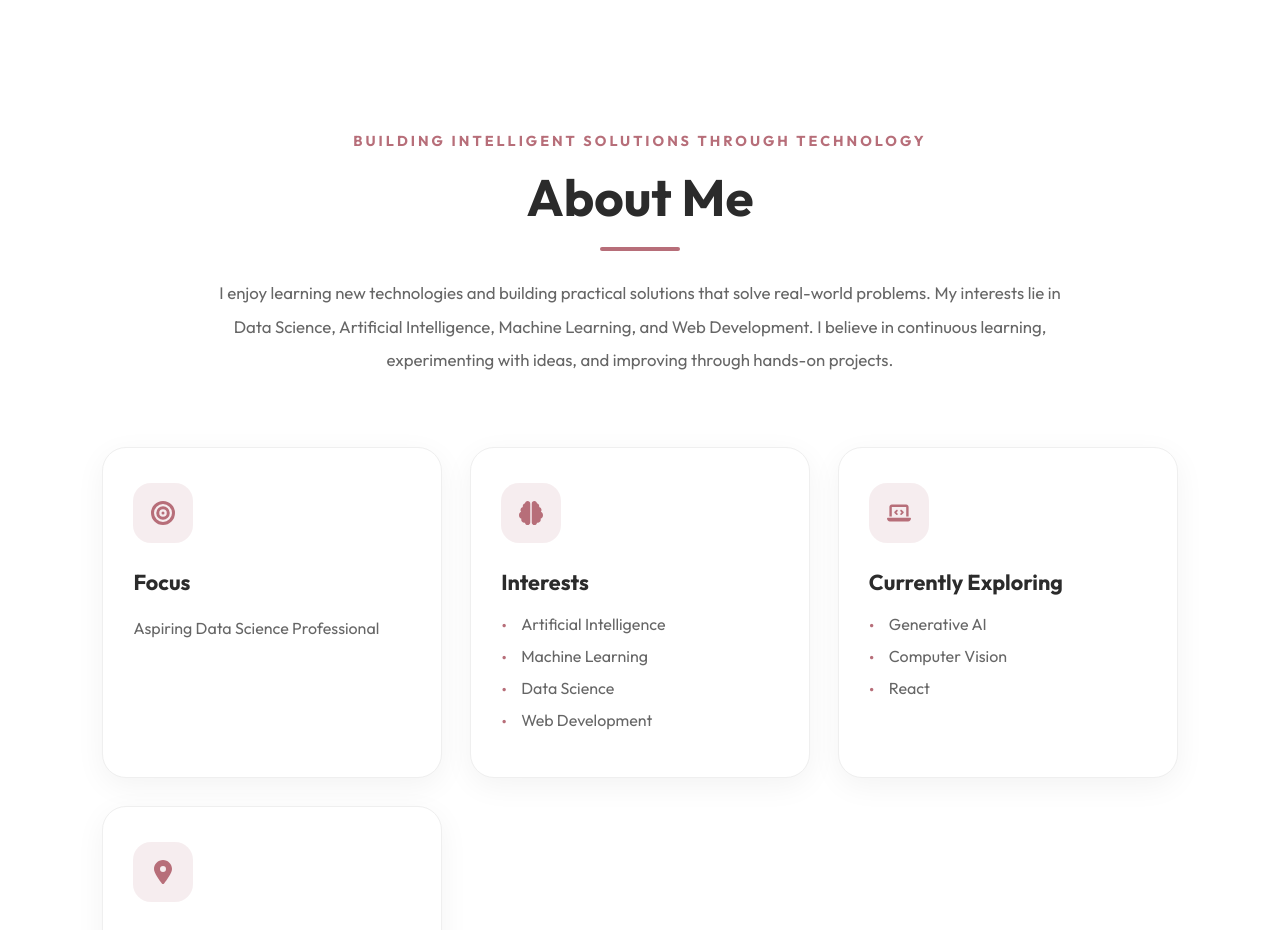
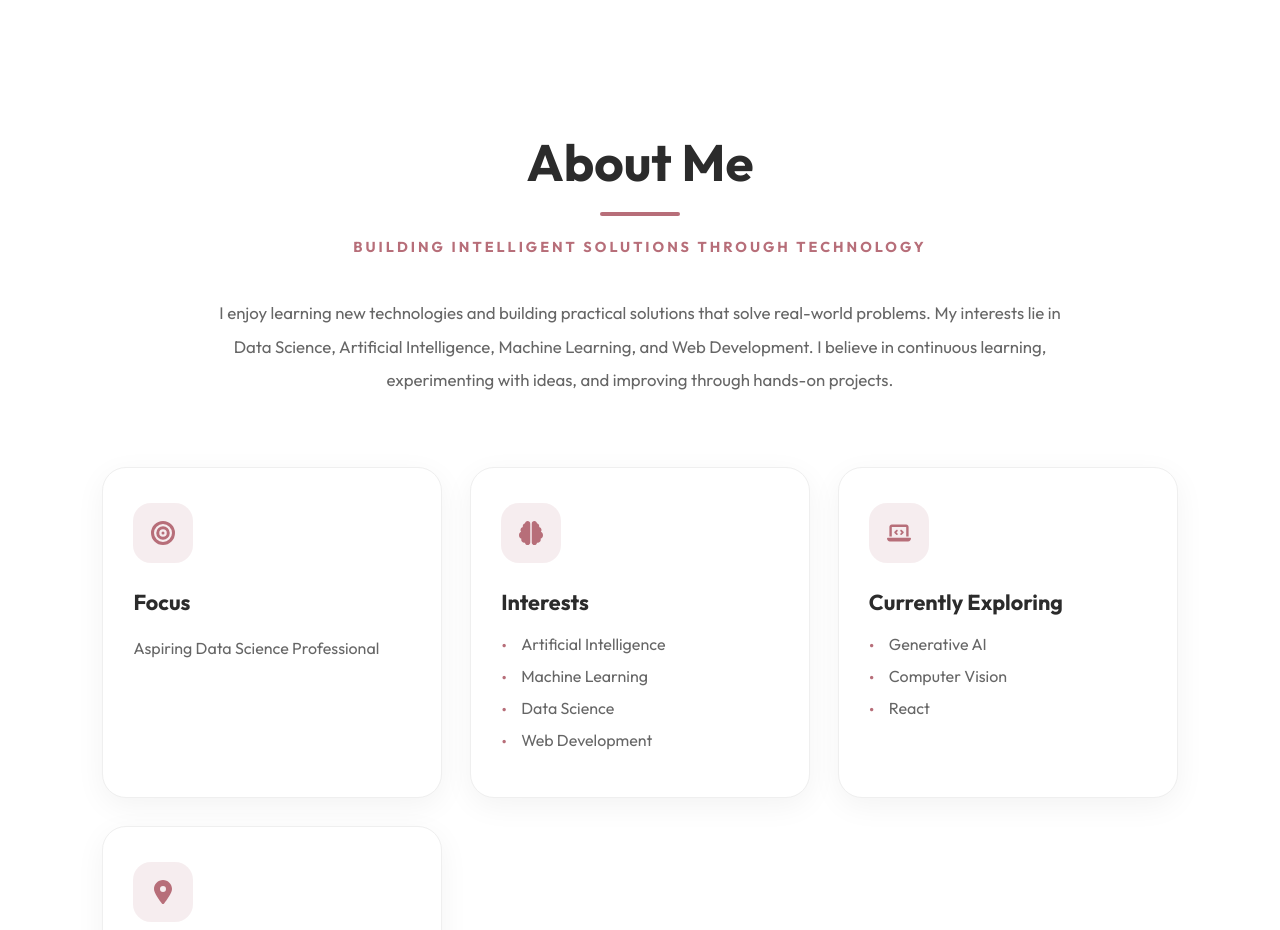
Before and after one commit to Rishikaj03/PORTFOLIO, a React app: page / in a window 1280 px wide. Shown: the part 780-1710 px from the top of the page. Built offline with nearby package versions, Linux system fonts and the light colour scheme; the HTML template or start-up script is replaced by a standard one.

Commit message:
Enhanced UI with premium navbar and design system

```diff
--- a/src/About.jsx
+++ b/src/About.jsx
@@ -15,11 +15,10 @@ function About() {
 
       <div className="about-heading">
 
+        <h2>About Me</h2>
         <span className="about-tag">
           BUILDING INTELLIGENT SOLUTIONS THROUGH TECHNOLOGY
         </span>
-
-        <h2>About Me</h2>
 
       </div>
 
```
